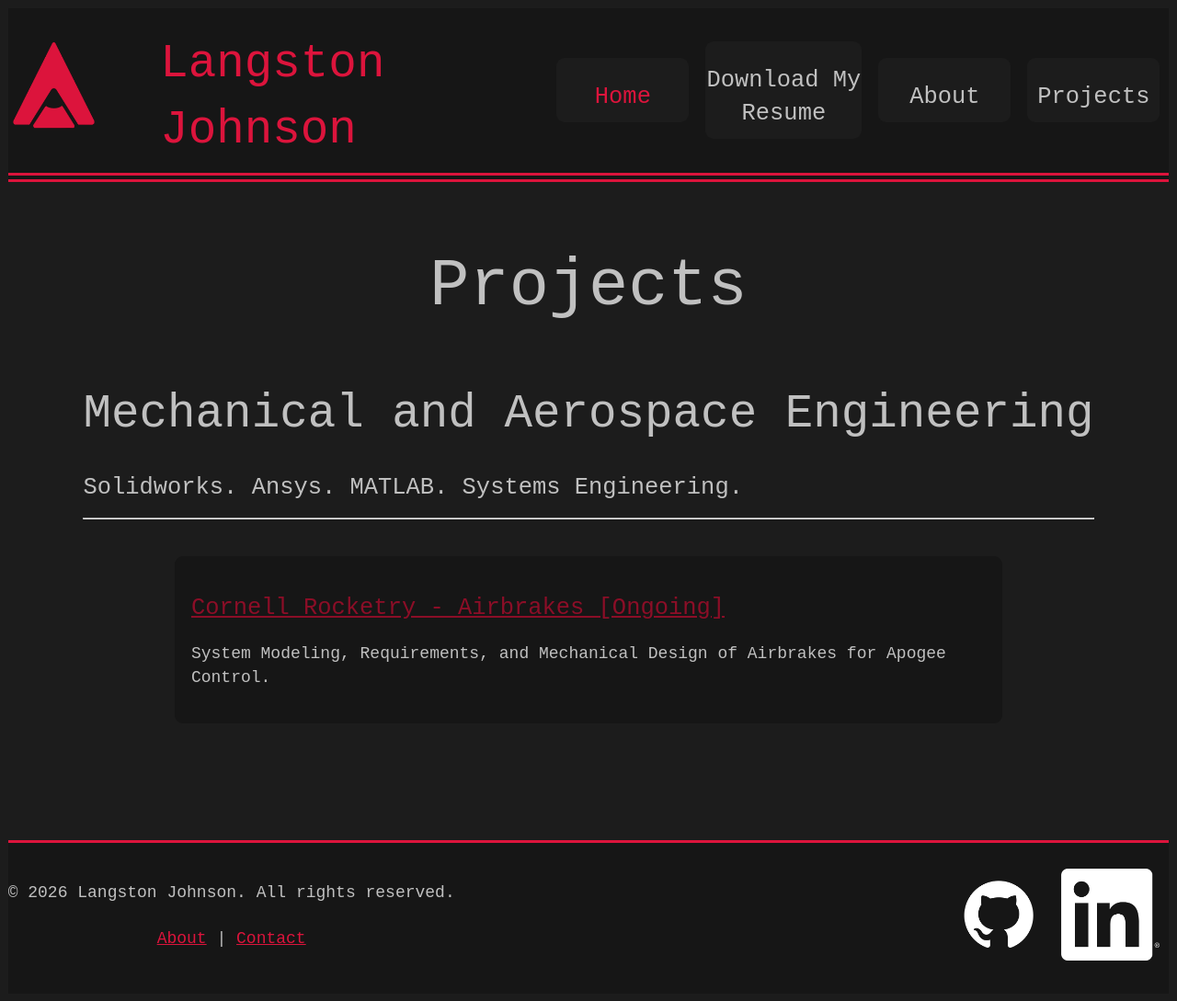
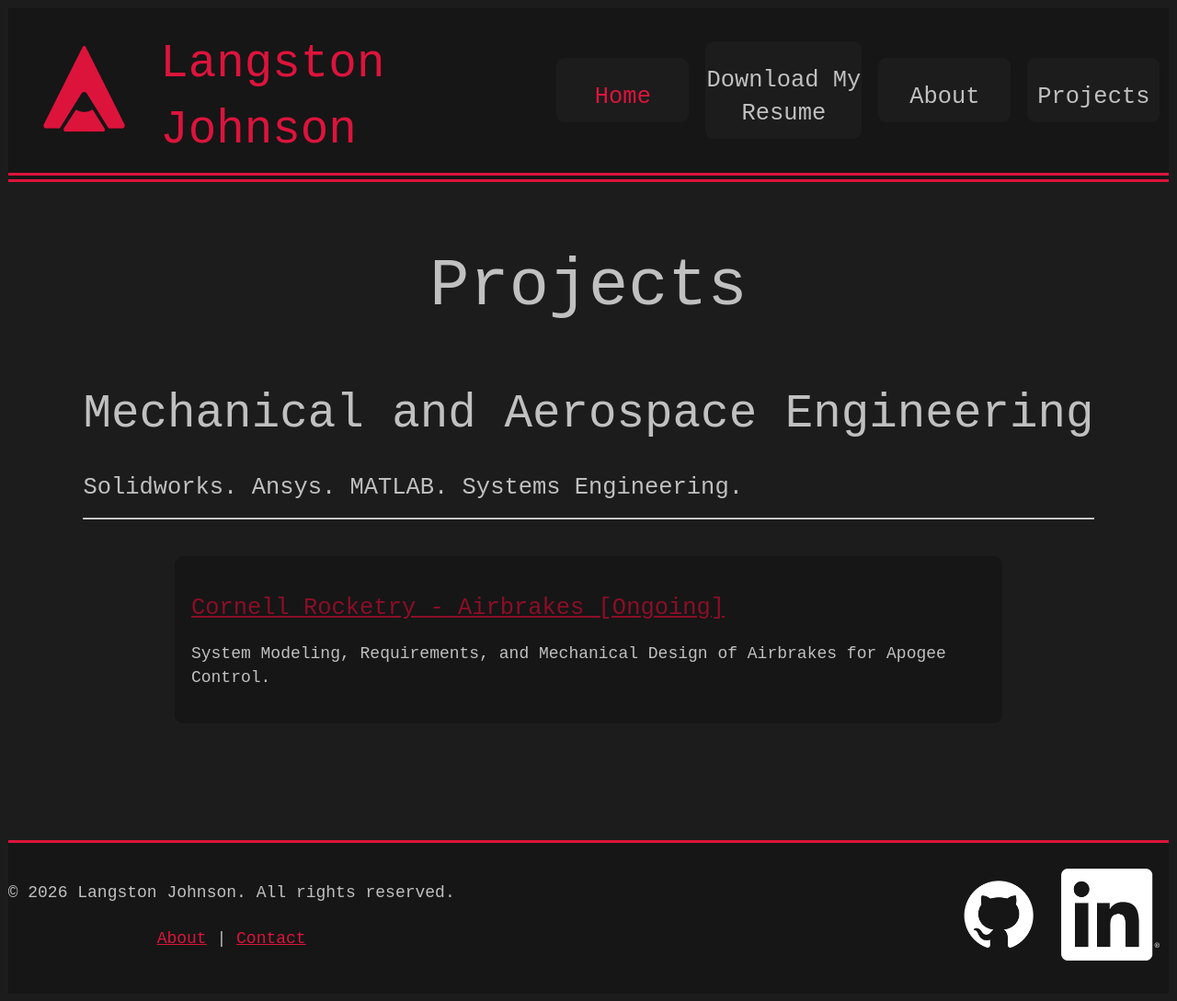
Before and after one commit to Langgit72/langisonline, a Jekyll site: the page built from projects.html, in a window 1280 px wide. Shown: the whole page at 92% size. Built offline with Jekyll 4.4.1, drawn with Linux system fonts in a browser that asks for light colours.

Commit message:
Site Manifest

```diff
--- a/_layouts/default.html
+++ b/_layouts/default.html
@@ -31,9 +31,8 @@
   <body>
     <header>
       <div class ="flex-container-space-between">
-        <div>
+        <div class ="flex-container-column" padding="0">
           <img class = 'favicon-header' src="{{'assets/favicon/android-chrome-192x192.png' | relative_url}}" alt = "favicon">
-          <!--<p>totem</p>-->
         </div>
         <h2  style="color: var(--Crimson-Red);">{{ site.title }}</h2>
         <div class ="flex-container-row-no-wrap-end">
```
